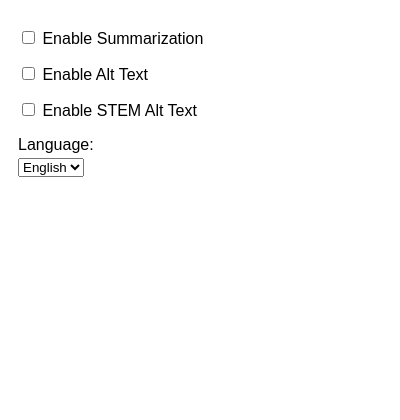
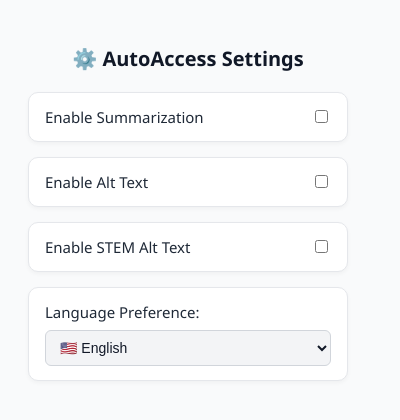
Before and after one commit to rohithvarma444/Auto_Access, a browser extension: page extension/popup.html in a window 400 px wide. Drawn offline with Linux system fonts and the light colour scheme.

Commit message:
updating readme

```diff
--- a/extension/content.js
+++ b/extension/content.js
@@ -161,6 +161,8 @@
 
           const data = await res.json();
           if (data.altText && data.audioBase64) {
+            console.log("[STEM] Translated AltText:", data.altText);
+
             img.style.border = "3px dashed orange";
             img.setAttribute("data-autoaccess-stem", data.altText);
             insertPlayButton(img, data.audioBase64, "🧪 STEM Audio");
--- a/extension/popup.html
+++ b/extension/popup.html
@@ -1,45 +1,100 @@
 <!DOCTYPE html>
-<html>
+<html lang="en">
 <head>
+  <meta charset="UTF-8" />
   <title>AutoAccess Settings</title>
+  <meta name="viewport" content="width=device-width, initial-scale=1.0" />
   <style>
     body {
-      font-family: sans-serif;
+      font-family: 'Segoe UI', sans-serif;
+      background-color: #f9fafb;
+      padding: 20px;
+      width: 320px;
+      color: #1f2937;
+    }
+
+    h2 {
+      text-align: center;
+      margin-bottom: 20px;
+      color: #111827;
+      font-size: 20px;
+    }
+
+    .setting {
+      background-color: #ffffff;
+      border: 1px solid #e5e7eb;
+      border-radius: 10px;
+      padding: 14px 16px;
+      margin-bottom: 15px;
+      box-shadow: 0 2px 4px rgba(0, 0, 0, 0.04);
+    }
+
+    .setting label {
+      display: flex;
+      justify-content: space-between;
+      align-items: center;
+      font-size: 15px;
+      font-weight: 500;
+    }
+
+    .setting select {
+      width: 100%;
+      padding: 8px 10px;
+      font-size: 14px;
+      margin-top: 8px;
+      border-radius: 6px;
+      border: 1px solid #d1d5db;
+      background-color: #f3f4f6;
+      color: #111827;
+    }
+
+    #reloadNotice {
+      display: none;
+      background: #fef3c7;
+      color: #92400e;
       padding: 10px;
-      width: 200px;
-    }
-    label {
-      display: block;
-      margin: 10px 0 4px;
-    }
-    select,
-    input[type="checkbox"] {
-      margin-bottom: 10px;
+      border-radius: 6px;
+      font-size: 14px;
+      margin-top: 10px;
+      text-align: center;
+      border: 1px solid #fde68a;
     }
   </style>
 </head>
 <body>
+  <h2>⚙️ AutoAccess Settings</h2>
+
+  <div class="setting">
     <label>
+      Enable Summarization
       <input type="checkbox" id="enableSummary" />
-    Enable Summarization
     </label>
+  </div>
 
+  <div class="setting">
     <label>
+      Enable Alt Text
       <input type="checkbox" id="enableAltText" />
-    Enable Alt Text
     </label>
+  </div>
 
+  <div class="setting">
     <label>
+      Enable STEM Alt Text
       <input type="checkbox" id="enableSTEM" />
-    Enable STEM Alt Text
     </label>
+  </div>
 
-  <label for="languageSelect">Language:</label>
+  <div class="setting">
+    <label for="languageSelect">Language Preference:</label>
     <select id="languageSelect">
-    <option value="en">English</option>
-    <option value="hi">Hindi</option>
-    <option value="te">Telugu</option>
+      <option value="en">🇺🇸 English</option>
+      <option value="hi">🇮🇳 Hindi</option>
+      <option value="te">🇮🇳 Telugu</option>
     </select>
+  </div>
+
+  <div id="reloadNotice">🔄 Reload the page to see changes</div>
 
   <script src="popup.js"></script>
 </body>
```
Also changed, not shown: README.md (added). Lines whose indentation alone changed are shown as unchanged.
